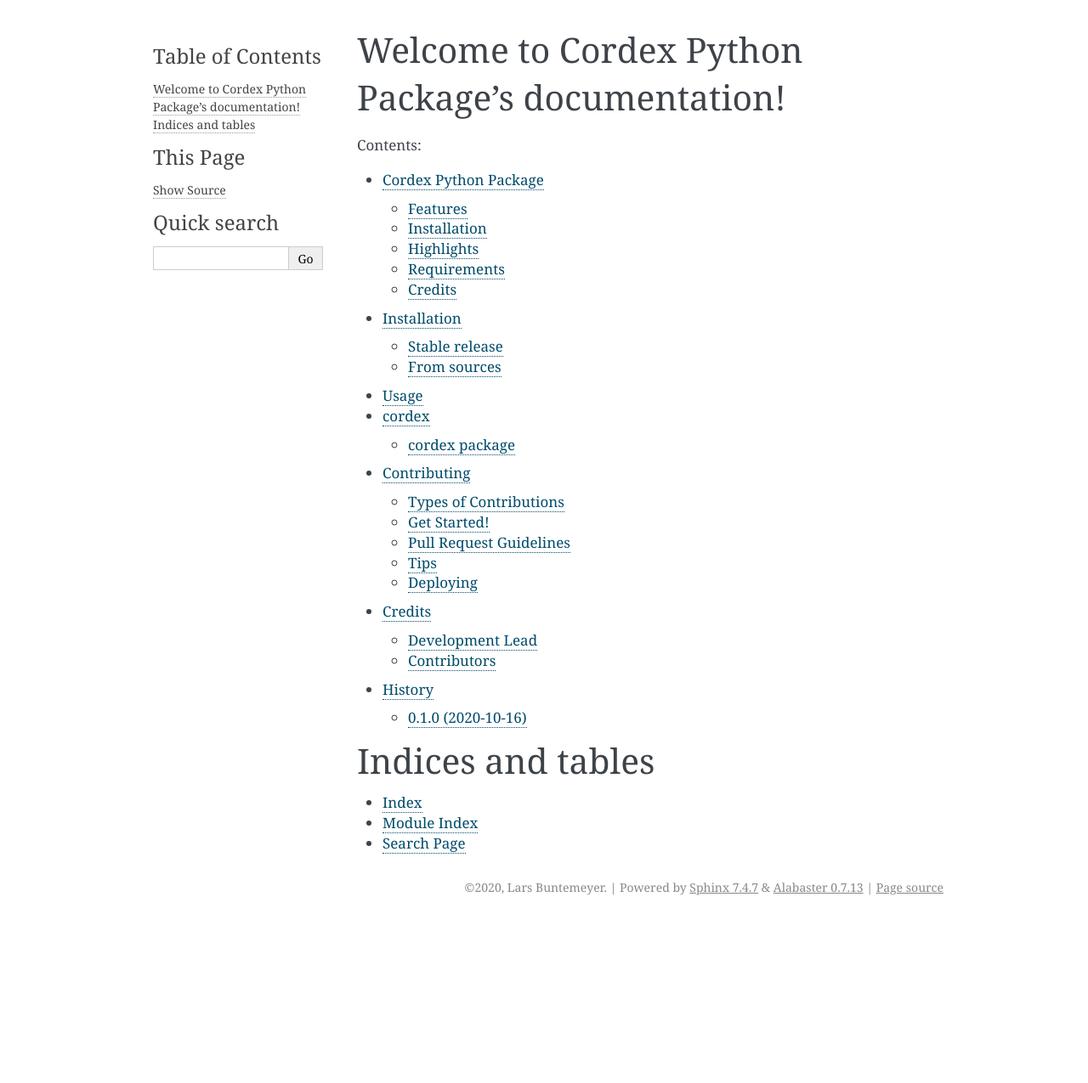
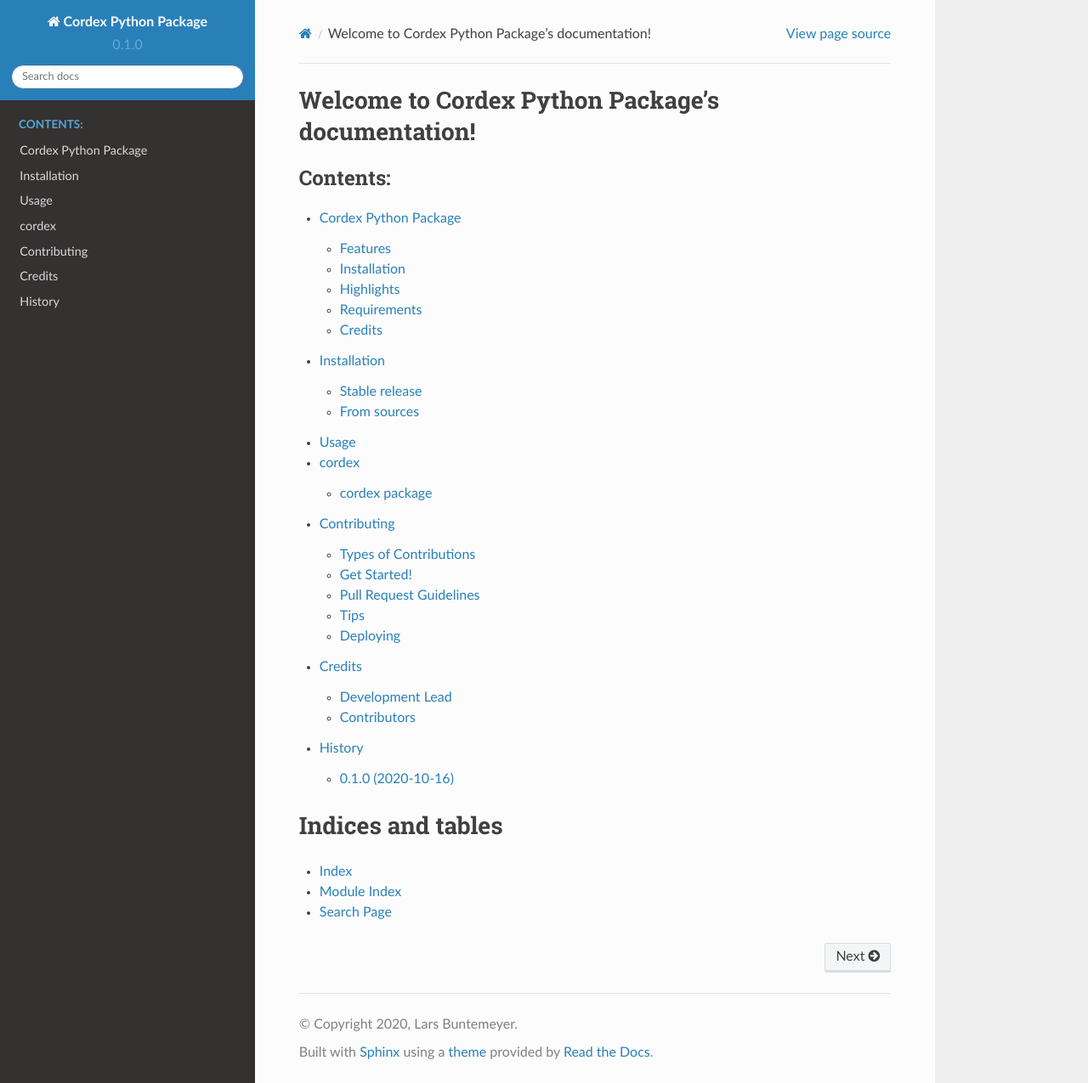
Before and after one commit to euro-cordex/py-cordex, a Sphinx documentation site: the page built from docs/index.rst, in a window 1280 px wide and 1275 px high. Shown: the whole window at 85% size. Built offline with Sphinx 7.4.7 and the Read the Docs theme 2.0.0, drawn with Linux system fonts in a browser that asks for light colours.

Commit message:
sphinx theme update

```diff
--- a/docs/conf.py
+++ b/docs/conf.py
@@ -83,7 +83,8 @@
 # The theme to use for HTML and HTML Help pages.  See the documentation for
 # a list of builtin themes.
 #
-html_theme = 'alabaster'
+#html_theme = 'alabaster'
+html_theme = 'sphinx_rtd_theme'
 
 # Theme options are theme-specific and customize the look and feel of a
 # theme further.  For a list of options available for each theme, see the
--- a/requirements.txt
+++ b/requirements.txt
@@ -22,4 +22,5 @@
 urllib3
 xmltodict
 cdo
+sphinx-rtd-theme
 #
```
